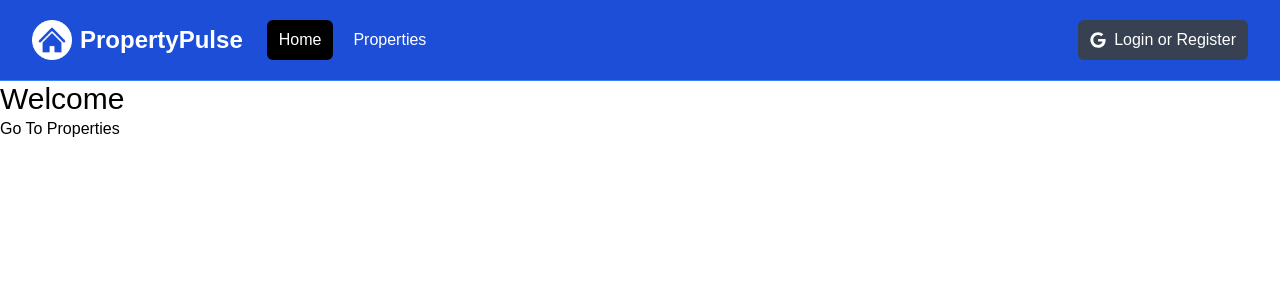
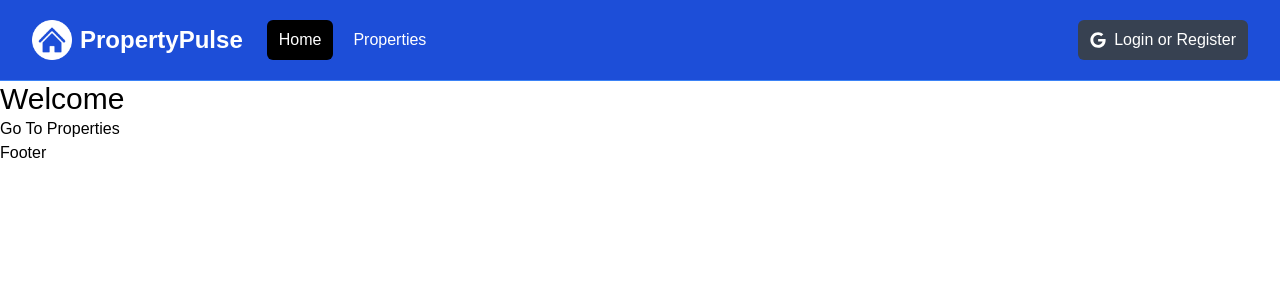
Before and after one commit to NtonBala/property-pulse, a Next.js app: page / in a window 1280 px wide. Shown: the top 300 px of the page. Built offline with nearby package versions, Linux system fonts and the light colour scheme.

Commit message:
Add Footer to app/layout

```diff
--- a/app/layout.jsx
+++ b/app/layout.jsx
@@ -1,4 +1,5 @@
 import Navbar from '@/components/Navbar';
+import Footer from '@/components/Footer';
 import '@/assets/styles/globals.css';
 
 export const metadata = {
@@ -14,6 +15,8 @@ const MainLayout = ({ children }) => {
         <Navbar />
 
         <main>{children}</main>
+
+        <Footer />
       </body>
     </html>
   );
--- /dev/null
+++ b/components/Footer.jsx
@@ -0,0 +1,5 @@
+const Footer = () => {
+  return <footer>Footer</footer>;
+};
+
+export default Footer;
```
